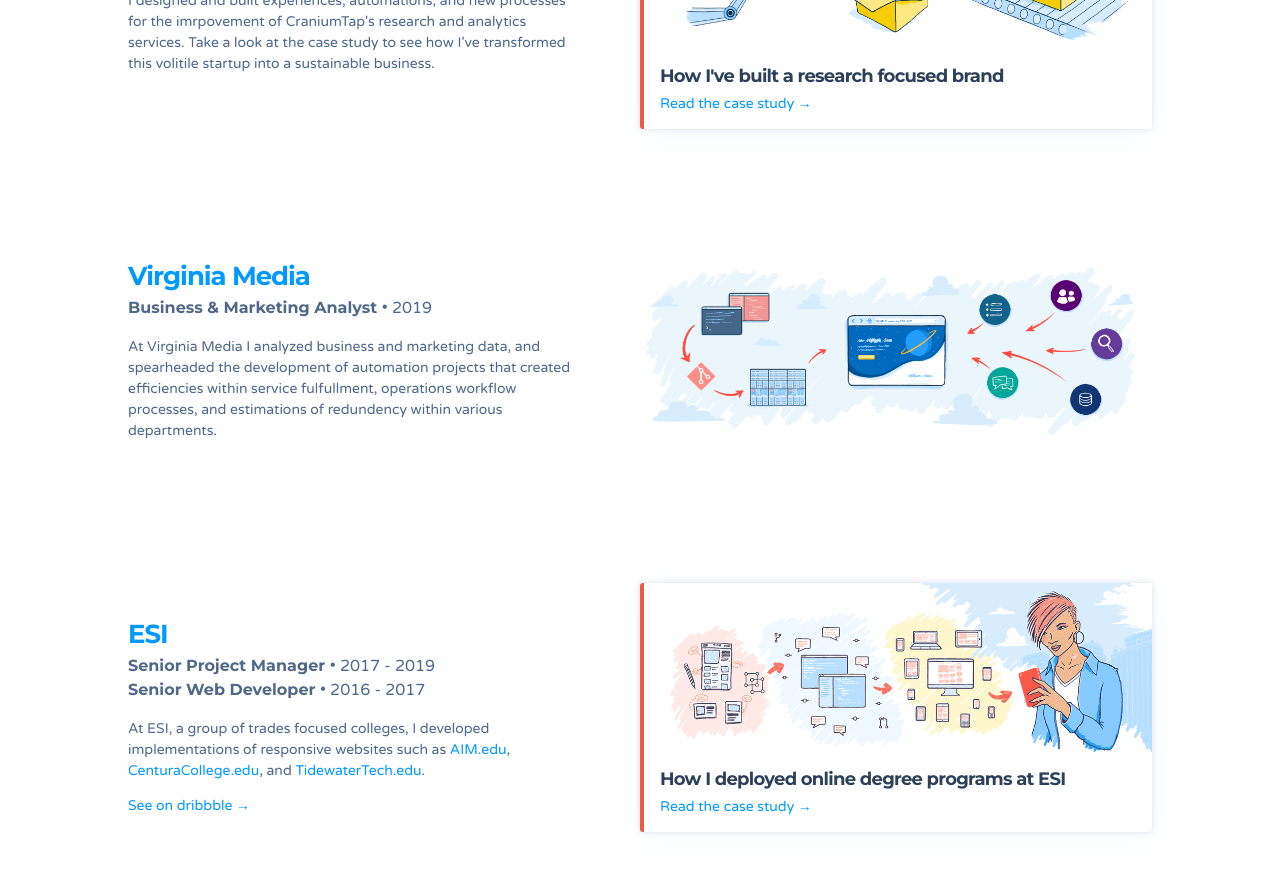
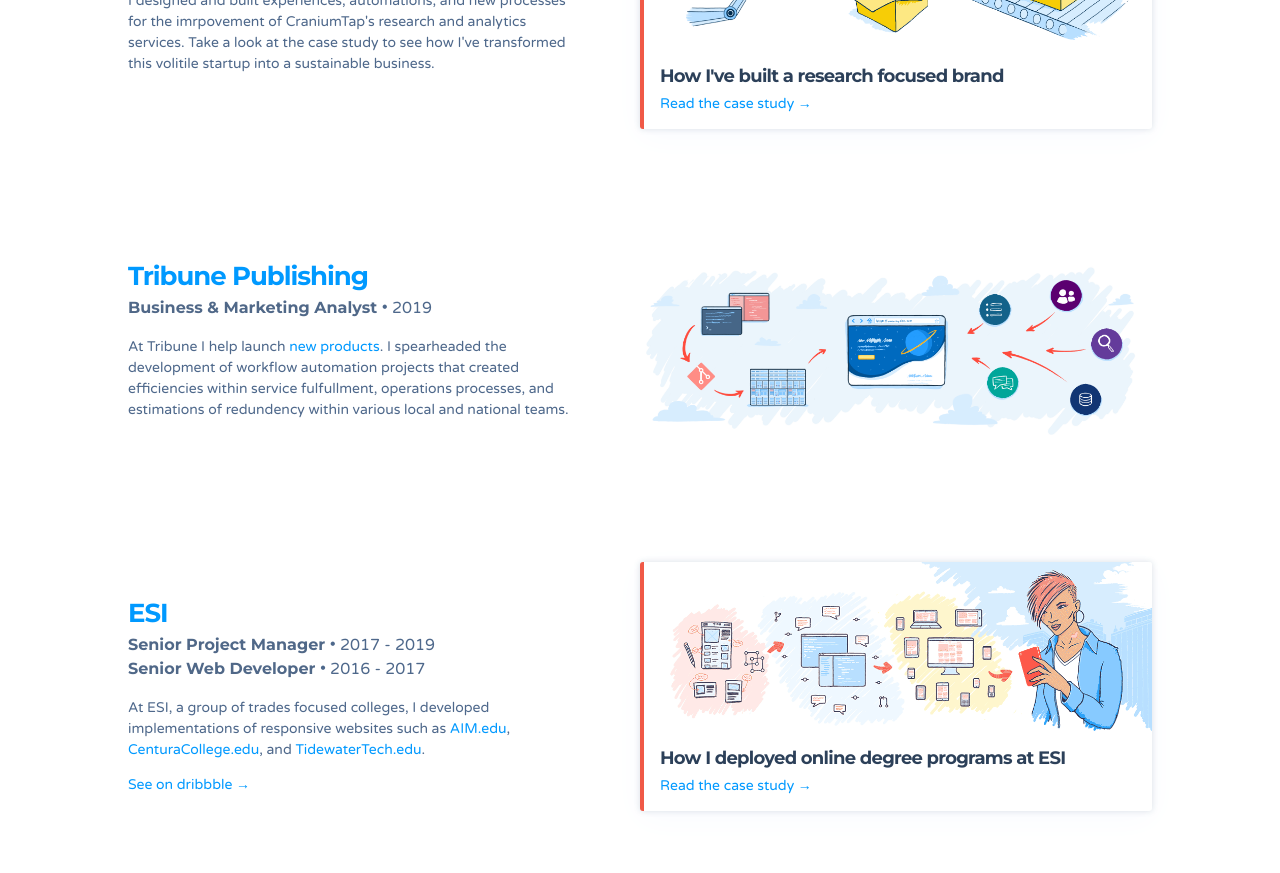
Before and after one commit to zenifold/max_page, a Jekyll site: the page built from index.html, in a window 1280 px wide and 900 px high, scrolled down 1896 px. Shown: the top 873 px of the window. Built offline with Jekyll 4.4.1, drawn with Linux system fonts in a browser that asks for light colours; some web fonts are replaced.

Commit message:
Update employers.yaml

```diff
--- a/_data/employers.yaml
+++ b/_data/employers.yaml
@@ -15,12 +15,12 @@
       url: https://medium.com/@jglovier/improving-code-review-on-github-ca550ceac5b8
       image: /img/case-studies/craniumtap-retooling-and-shipping.png
 
-- name: Virginia Media
-  url: https://virginiamedia.com
+- name: Tribune Publishing
+  url: https://www.tribpub.com/
   role: Business & Marketing Analyst
   timeframe: 2019
   summary: |
-    At Virginia Media I analyzed business and marketing data, and spearheaded the development of automation projects that created efficiencies within service fulfullment, operations workflow processes, and estimations of redundency within various departments.
+    At Tribune I help launch <a href="https://www.arcpublishing.com/">new products</a>. I spearheaded the development of workflow automation projects that created efficiencies within service fulfullment, operations processes, and estimations of redundency within various local and national teams.
   has_case_studies: false
   image: /img/case-studies/case-study-netlify.png
   image_alt: Product illustration for Netlify's core product concept
```
